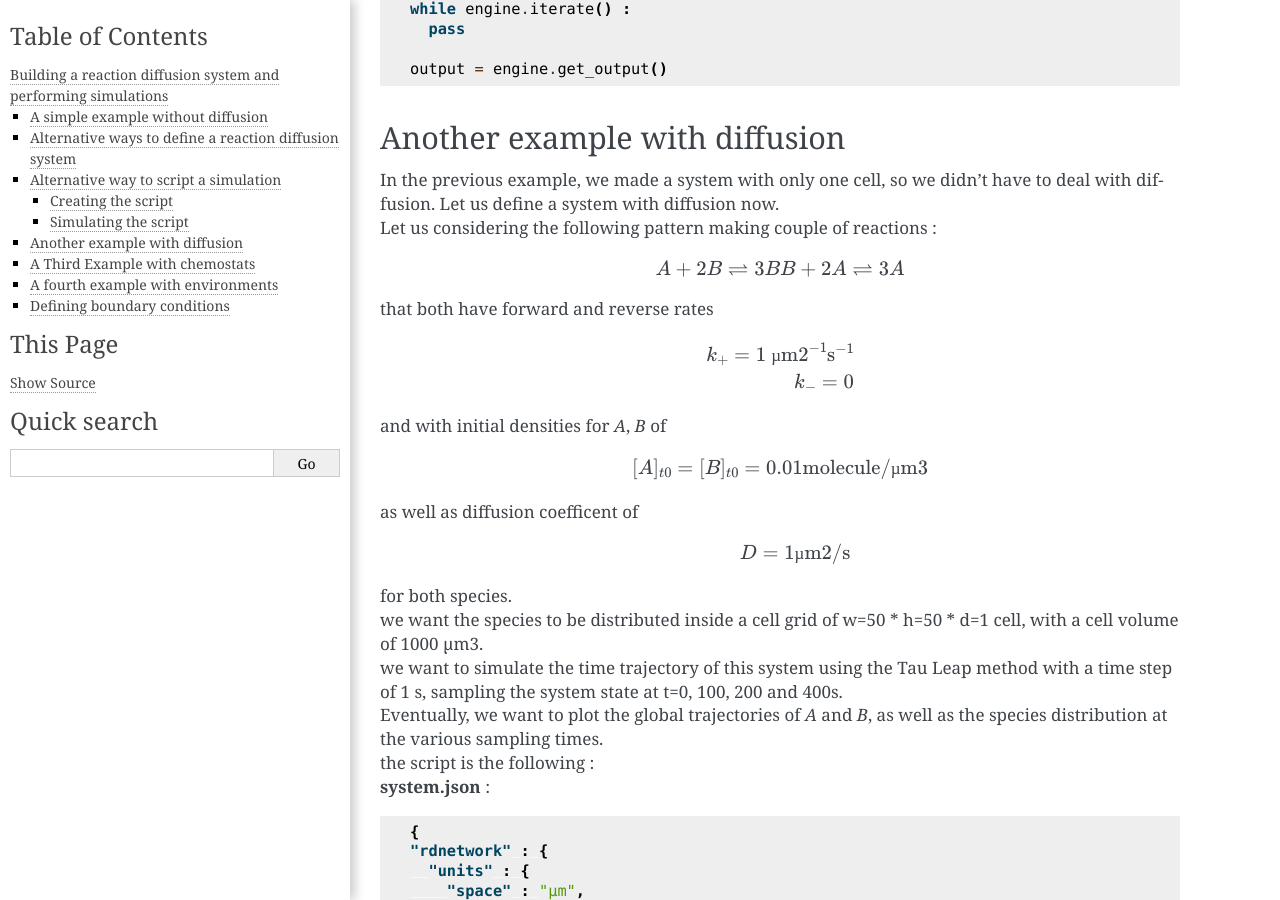
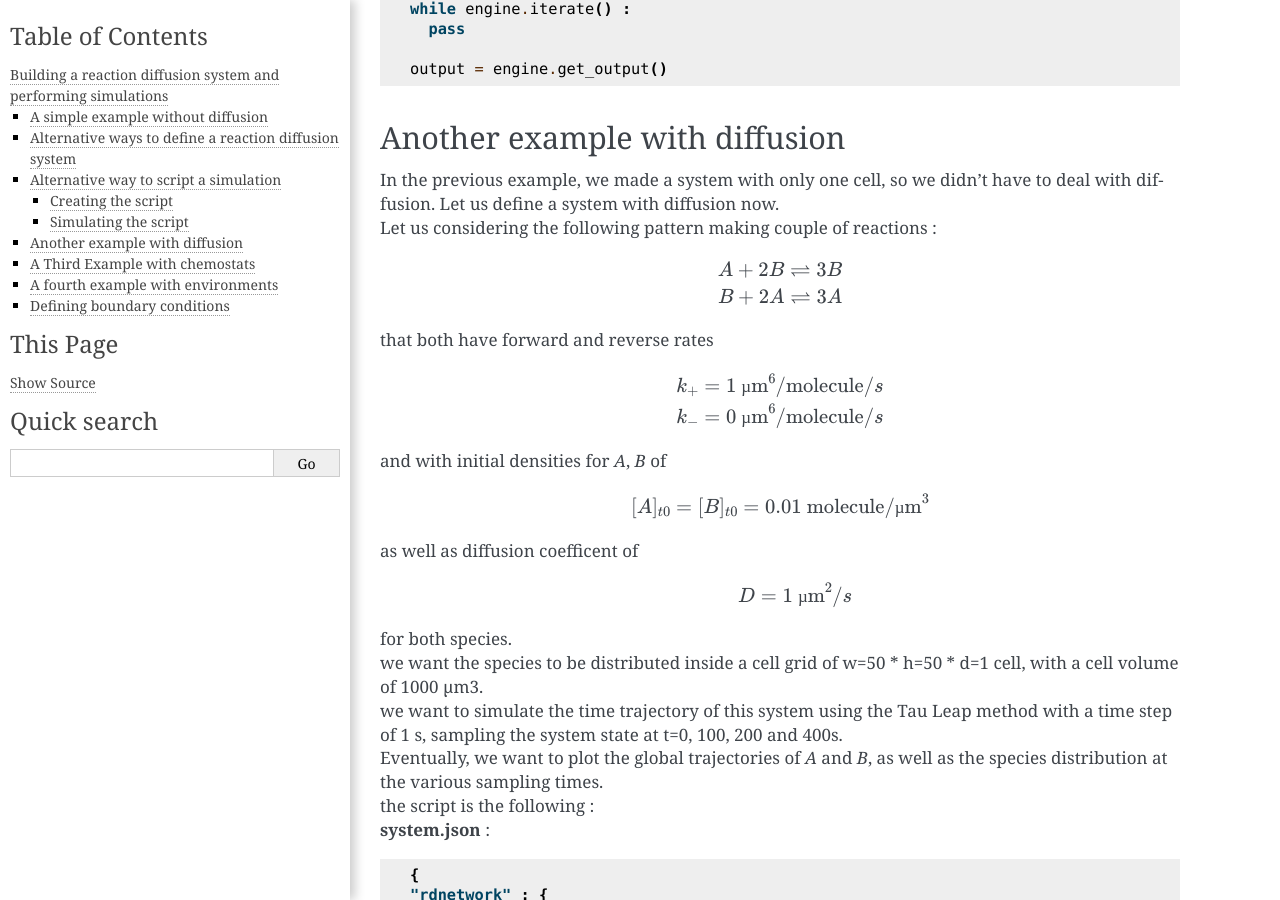
Before and after one commit to ThibaultFillion/strengths, a Sphinx documentation site: the page built from documentation/building_and_simulating_rds.rst, in a window 1280 px wide and 900 px high, scrolled down 7274 px. Built offline with Sphinx 7.4.7, drawn with Linux system fonts in a browser that asks for light colours; some of the changed text lies outside the part shown.

Commit message:
Update building_and_simulating_rds.rst

```diff
--- a/documentation/building_and_simulating_rds.rst
+++ b/documentation/building_and_simulating_rds.rst
@@ -23,7 +23,7 @@ with forward and reverse rates
 .. math::
 
   k_+ = 1 \textrm{ µM}^{-1}\textrm{s}^{-1}\\
-  k_- = 50 \textrm{s}^{-1}
+  k_- = 50 \textrm{ s}^{-1}
 
 and with initial densities for *A*, *B* and *C* of
 
@@ -385,26 +385,26 @@ Let us considering the following pattern making couple of reactions :
 
 .. math::
 
-  A + 2 B \rightleftharpoons 3 B
+  A + 2 B \rightleftharpoons 3 B\\
   B + 2 A \rightleftharpoons 3 A
 
 that both have forward and reverse rates
 
 .. math::
 
-  k_+ = 1 \textrm{ µm2}^{-1}\textrm{s}^{-1}\\
-  k_- = 0
+  k_+ = 1 \textrm{ µm}^{6}/\textrm{molecule}/s\\
+  k_- = 0 \textrm{ µm}^{6}/\textrm{molecule}/s
 
 and with initial densities for *A*, *B* of
 
 .. math::
 
-  [A]_{t0} = [B]_{t0} = 0.01 \textrm{molecule/µm3}\\
+  [A]_{t0} = [B]_{t0} = 0.01 \textrm{ molecule/µm}^3
 
 as well as diffusion coefficent of
   .. math::
 
-    D = 1 \textrm{µm2/s}\\
+    D = 1 \textrm{ µm}^2/s
 
 for both species.
 
```
